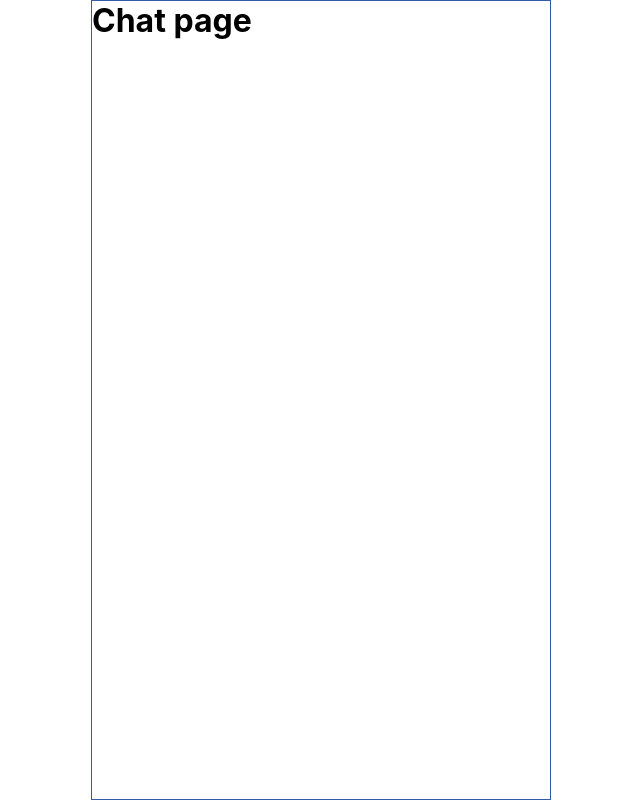
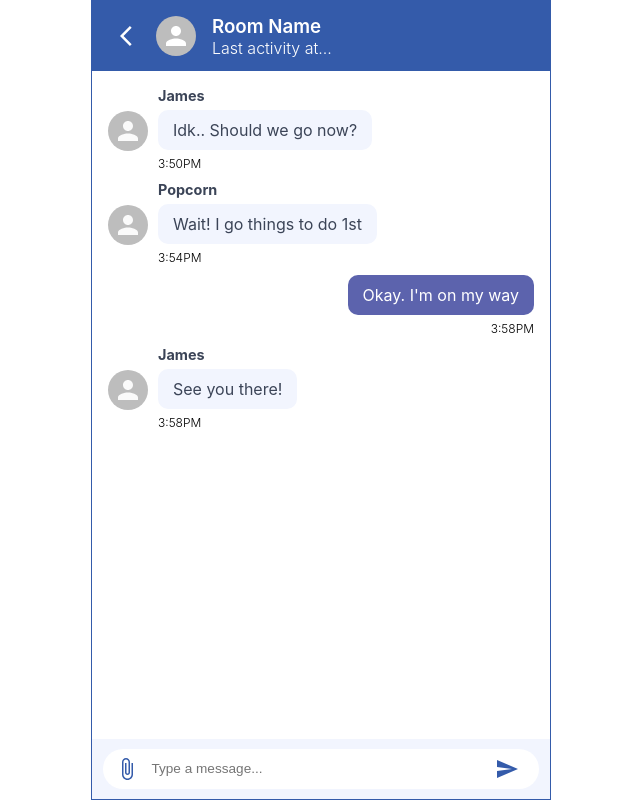
Before and after one commit to rpangarego/bachot-app, a React (Create React App) app: page /rooms/1 in a window 1280 px wide. Shown: the whole page, without its empty margins (319-959 px from the left). Built offline with nearby package versions, Linux system fonts and the light colour scheme.

Commit message:
add chatroom view

```diff
--- a/src/components/Chat.css
+++ b/src/components/Chat.css
@@ -0,0 +1,45 @@
+.chat {
+  flex: 1;
+  position: relative;
+}
+
+.chat__body {
+  padding: 1rem;
+}
+
+.chat__form {
+  position: absolute;
+  display: flex;
+  height: 60px;
+  width: 100%;
+  left: 0;
+  bottom: 0;
+  background-color: var(--lighter-gray);
+  align-items: center;
+  justify-content: center;
+}
+
+.chat__form form {
+  background-color: var(--white);
+  display: flex;
+  height: 40px;
+  width: 95%;
+  border-radius: 50px;
+  justify-content: space-between;
+}
+
+.chat__form form input {
+  flex: 1;
+  outline: none;
+  border: none;
+  font-size: 0.85rem;
+}
+
+.chat__form form .MuiButtonBase-root {
+  color: var(--primary-color);
+}
+
+.chat__form form .MuiButtonBase-root:hover {
+  background-color: var(--white);
+  color: var(--secondary-color);
+}
--- a/src/components/Chat.js
+++ b/src/components/Chat.js
@@ -1,10 +1,47 @@
 import React from "react";
 import "./Chat.css";
+import Header from "../parts/Header";
+import Message from "../parts/Message";
+import SendIcon from "@material-ui/icons/Send";
+import AttachFileIcon from "@material-ui/icons/AttachFile";
+import { Button, IconButton } from "@material-ui/core";
 
 const Chat = () => {
   return (
     <div className="chat">
-      <h1>Chat page</h1>
+      <Header />
+
+      <div className="chat__body">
+        <Message
+          name="James"
+          message="Idk.. Should we go now?"
+          timestamp="3:50PM"
+        />
+        <Message
+          name="Popcorn"
+          message="Wait! I go things to do 1st"
+          timestamp="3:54PM"
+        />
+        <Message receiver message="Okay. I'm on my way" timestamp="3:58PM" />
+        <Message name="James" message="See you there!" timestamp="3:58PM" />
+      </div>
+
+      {/* chat form */}
+      <div className="chat__form">
+        <form>
+          <IconButton>
+            <AttachFileIcon />
+          </IconButton>
+          <input
+            type="text"
+            className="chat__input"
+            placeholder="Type a message..."
+          />
+          <Button type="submit">
+            <SendIcon />
+          </Button>
+        </form>
+      </div>
     </div>
   );
 };
--- a/src/components/Home.css
+++ b/src/components/Home.css
@@ -1,27 +1,6 @@
 .home {
   flex: 1;
-
-  /* overflow: hidden; */
-}
-
-.home__header {
-  background-color: var(--primary-color);
-  height: 70px;
-  width: 100%;
-  box-sizing: border-box;
-  padding: 1rem;
-  display: flex;
-  justify-content: space-between;
-  align-items: center;
-}
-
-.home__header > img.logo {
-  height: 26px;
-  object-fit: contain;
-}
-
-.home__header .home__headerRight svg.MuiSvgIcon-root {
-  color: var(--white);
+  /* overflow-y: scroll; */
 }
 
 .home__userProfile {
--- a/src/components/Home.js
+++ b/src/components/Home.js
@@ -1,24 +1,15 @@
 import React from "react";
 import "./Home.css";
 import ChatRoomOption from "./ChatRoomOption";
-import { Avatar, IconButton } from "@material-ui/core";
-import SearchIcon from "@material-ui/icons/Search";
-import ExitToAppIcon from "@material-ui/icons/ExitToApp";
+import { Avatar } from "@material-ui/core";
+// import SearchIcon from "@material-ui/icons/Search";
+// import ExitToAppIcon from "@material-ui/icons/ExitToApp";
+import Header from "../parts/Header";
 
 const Home = () => {
   return (
     <div className="home">
-      <div className="home__header">
-        <img src="images/bachot-logo-white.png" alt="" className="logo" />
-        <div className="home__headerRight">
-          <IconButton>
-            <SearchIcon />
-          </IconButton>
-          <IconButton>
-            <ExitToAppIcon />
-          </IconButton>
-        </div>
-      </div>
+      <Header home />
 
       <div className="home__userProfile">
         <Avatar src="images/displayPic.png" alt="" />
--- /dev/null
+++ b/src/parts/Header.css
@@ -0,0 +1,40 @@
+.header {
+  background-color: var(--primary-color);
+  height: 70px;
+  width: 100%;
+  box-sizing: border-box;
+  padding: 1rem;
+  display: flex;
+  align-items: center;
+}
+
+.header.home {
+  justify-content: space-between;
+}
+
+.header > img.logo {
+  height: 24px;
+  object-fit: contain;
+}
+
+.header svg.MuiSvgIcon-root {
+  color: var(--white);
+}
+
+.header__info {
+  display: flex;
+  align-items: center;
+}
+
+.header__infoDetails {
+  margin-left: 1rem;
+  color: var(--white);
+}
+
+.header__infoDetails h3 {
+  font-weight: 600;
+}
+
+.header__infoDetails p {
+  font-weight: 300;
+}
--- /dev/null
+++ b/src/parts/Header.js
@@ -0,0 +1,41 @@
+import React from "react";
+import "./Header.css";
+import { Avatar, IconButton } from "@material-ui/core";
+import SearchIcon from "@material-ui/icons/Search";
+import ExitToAppIcon from "@material-ui/icons/ExitToApp";
+import ArrowBackIosIcon from "@material-ui/icons/ArrowBackIos";
+
+const Header = ({ home }) => {
+  return (
+    <div className={`header ${home && "home"}`}>
+      {home ? (
+        <>
+          <img src="images/bachot-logo-white.png" alt="" className="logo" />
+          <div className="headerRight">
+            <IconButton>
+              <SearchIcon />
+            </IconButton>
+            <IconButton>
+              <ExitToAppIcon />
+            </IconButton>
+          </div>
+        </>
+      ) : (
+        <>
+          <IconButton>
+            <ArrowBackIosIcon />
+          </IconButton>
+          <div className="header__info">
+            <Avatar />
+            <div className="header__infoDetails">
+              <h3>Room Name</h3>
+              <p>Last activity at...</p>
+            </div>
+          </div>
+        </>
+      )}
+    </div>
+  );
+};
+
+export default Header;
--- /dev/null
+++ b/src/parts/Message.css
@@ -0,0 +1,49 @@
+.message {
+  display: flex;
+  align-items: flex-end;
+  margin-bottom: 10px;
+}
+
+.message .MuiAvatar-root {
+  margin-bottom: 20px;
+}
+
+.messageDetails {
+  margin-left: 10px;
+}
+
+.messageDetails.messageReceiver {
+  margin-left: auto;
+}
+
+.messageDetails h3.message__name {
+  font-weight: 700;
+  font-size: 0.9rem;
+  color: var(--font-color);
+  margin-bottom: 6px;
+}
+
+.messageDetails p.message__text {
+  padding: 10px 15px;
+  margin-bottom: 6px;
+  width: fit-content;
+  max-width: 320px;
+  font-size: 1rem;
+  background-color: var(--lighter-gray);
+  color: var(--font-color);
+  border-radius: 10px;
+}
+
+.messageDetails.messageReceiver p.message__text {
+  background-color: var(--secondary-color);
+  color: var(--white);
+}
+
+.messageDetails h6.message__time {
+  font-size: 0.75rem;
+  font-weight: 300;
+}
+
+.messageDetails.messageReceiver h6.message__time {
+  text-align: right;
+}
--- /dev/null
+++ b/src/parts/Message.js
@@ -0,0 +1,19 @@
+import React from "react";
+import "./Message.css";
+import { Avatar } from "@material-ui/core";
+
+const Message = ({ receiver, name, message, timestamp }) => {
+  return (
+    <div className="message">
+      {!receiver && <Avatar />}
+
+      <div className={`messageDetails ${receiver && "messageReceiver"}`}>
+        {!receiver && <h3 className="message__name">{name}</h3>}
+        <p className="message__text"> {message} </p>
+        <h6 className="message__time">{timestamp}</h6>
+      </div>
+    </div>
+  );
+};
+
+export default Message;
```
